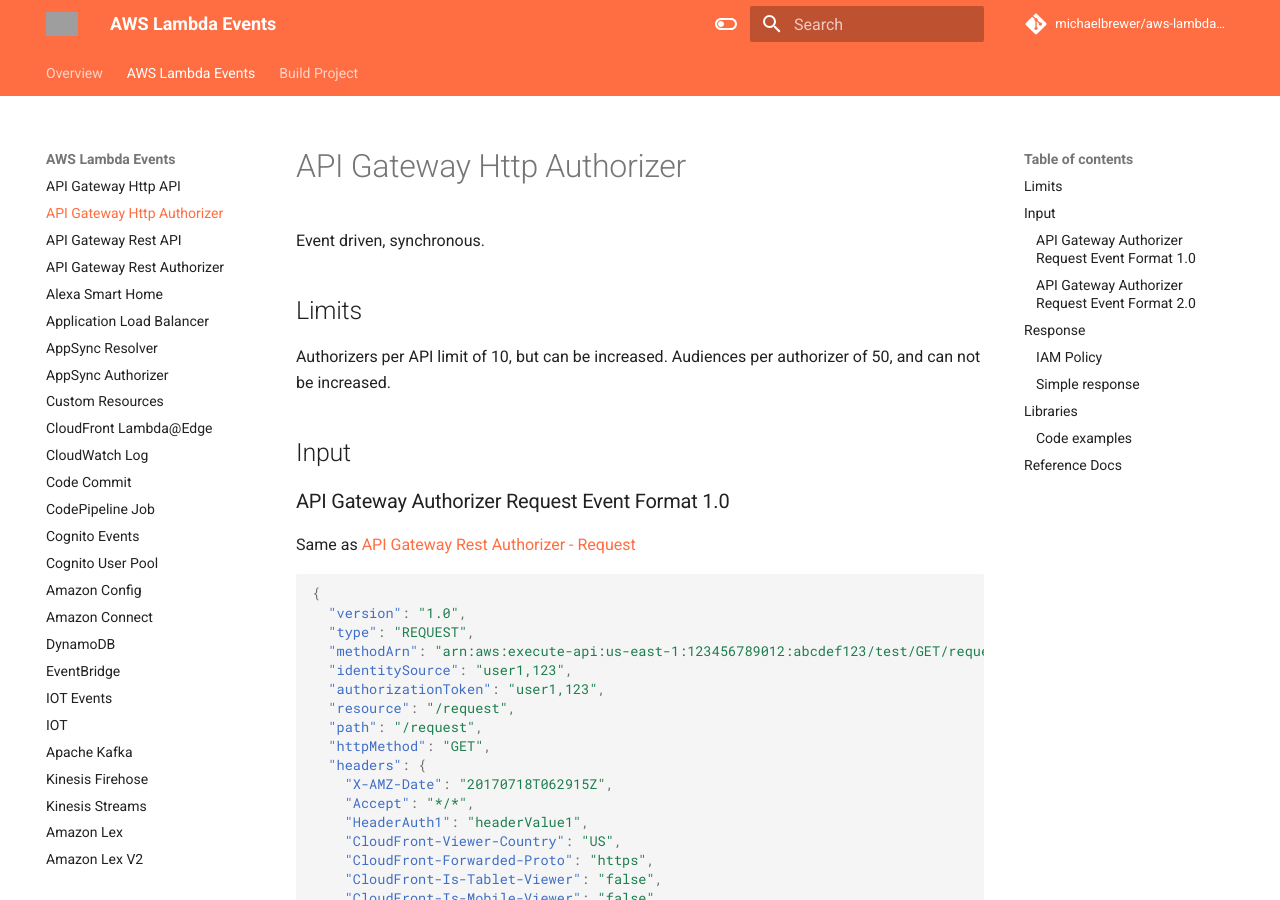
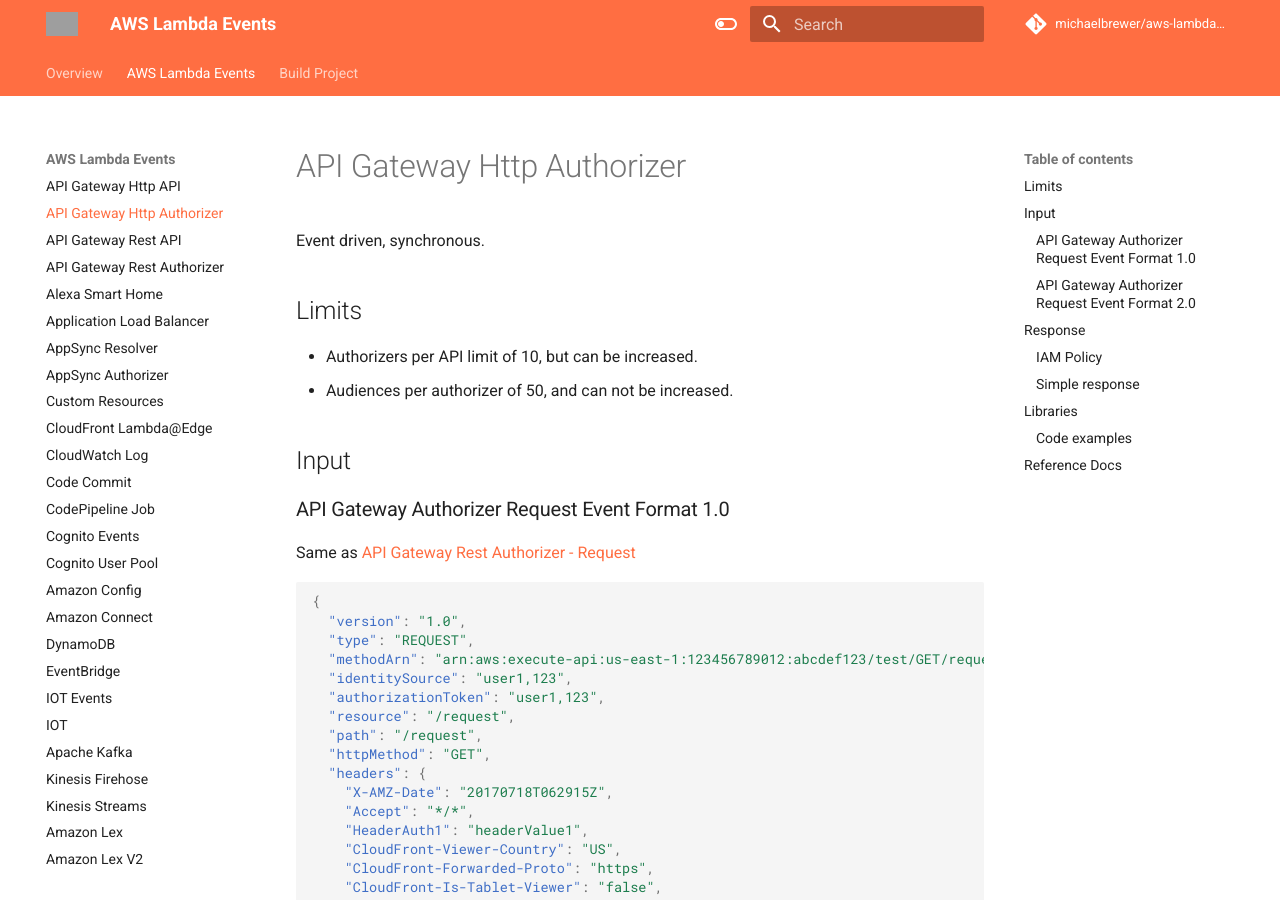
Before and after one commit to michaelbrewer/aws-lambda-events, an MkDocs documentation site: the page built from docs/http-api-custom-authorizer.md, in a window 1280 px wide and 900 px high. Built offline with MkDocs 1.6.1 and Material for MkDocs 9.7.7, drawn with Linux system fonts in a browser that asks for light colours; comment, search, counter and statistics services are not loaded; grey boxes are pictures that could not be loaded.

```diff
--- a/docs/http-api-custom-authorizer.md
+++ b/docs/http-api-custom-authorizer.md
@@ -4,8 +4,8 @@ Event driven, synchronous.
 
 ## Limits
 
-Authorizers per API limit of 10, but can be increased.
-Audiences per authorizer of 50, and can not be increased.
+- Authorizers per API limit of 10, but can be increased.
+- Audiences per authorizer of 50, and can not be increased.
 
 ## Input
 
```
